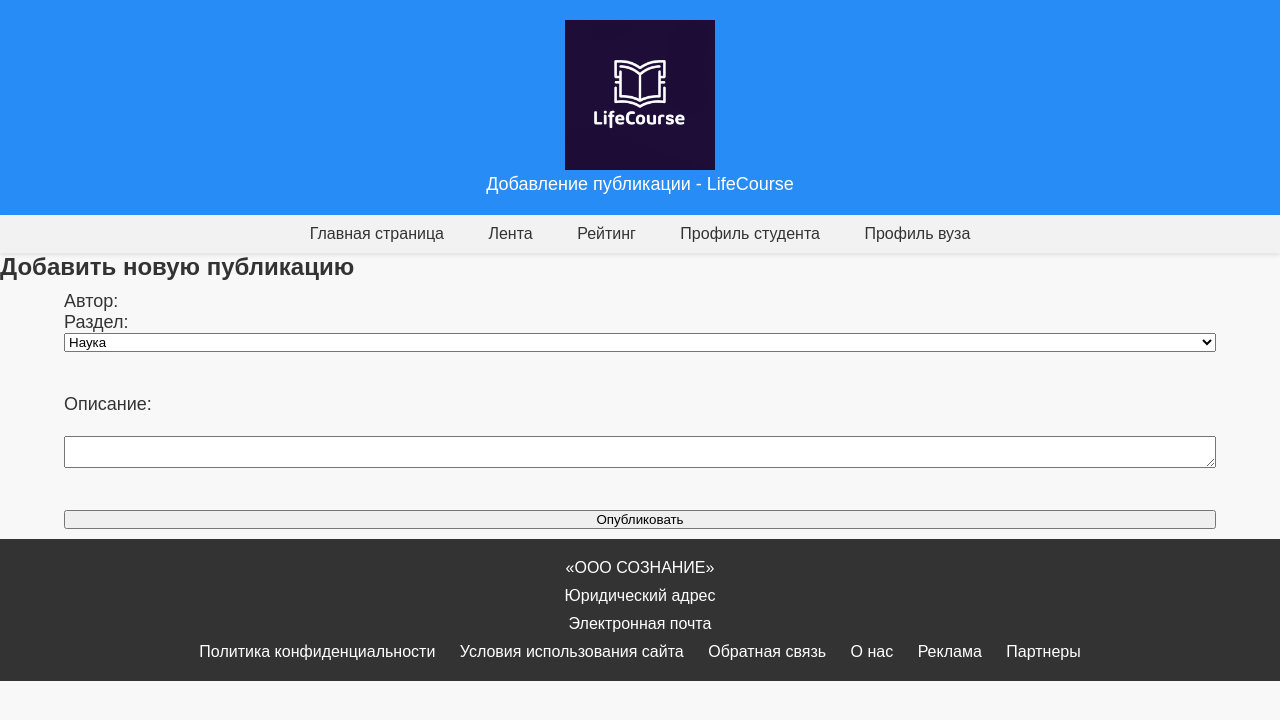
After one commit to runner56/PER-ASPERA-AD-CODUM, a Symfony app: template templates/add_publication.html.twig in a window 1280 px wide. The commit adds this page. Shown: the top 720 px of the page. Run offline with Twig, Linux system fonts and the light colour scheme; the template is opened without the code that fills it, so the values that code supplies are empty; some libraries are stand-ins or nearby versions.

Commit message:
many some fix

```diff
--- a/site/main.html
+++ b/site/main.html
@@ -52,9 +52,9 @@
 </div>
 
 <div class="login-button">
-    <button onclick="location.href='login_registration.html'">Войти</button>
-    <button onclick="location.href='registration.html'">Регистрация</button>
-    <button onclick="location.href='profile.html'" style="display: none;">Профиль</button>
+    <button onclick="location.href='/login'">Войти</button>
+    <button onclick="location.href='/registration'">Регистрация</button>
+    <button onclick="location.href='/profile'" style="display: none;">Профиль</button>
     <img src="profile_icon.jpg" alt="Профиль" id="profileIcon" style="display: none;">
 </div>
 
--- /dev/null
+++ b/templates/add_publication.html.twig
@@ -0,0 +1,85 @@
+<!DOCTYPE html>
+<html lang="en">
+
+<head>
+    <meta charset="UTF-8">
+    <meta name="viewport" content="width=device-width, initial-scale=1.0">
+    <title>Добавить публикацию</title>
+    <link rel="stylesheet" href="{{ asset('css/styles.css') }}">
+    <style>
+
+        .form {
+            display: flex;
+            flex-direction: column;
+            font-size: large;
+            margin: 10px 5%;
+        }
+
+    </style>
+    <script src="https://cdn.tiny.cloud/1/lp0iezkz87fcoup2c73hvas0ziz27pmshmwroq32j1gaqwh2/tinymce/6/tinymce.min.js"
+            referrerpolicy="origin"></script>
+    <script>
+        tinymce.init({
+            selector: '.redactor'
+        });
+    </script>
+</head>
+
+<body>
+<header>
+    <div class="logo">
+        <img src="{{ asset('static/logo.jpg') }}" alt="Логотип">
+    </div>
+    <div class="description">
+        <p>Добавление публикации - LifeCourse</p>
+    </div>
+</header>
+
+<nav class="main-menu">
+    <ul>
+        <li><a href="main.html">Главная страница</a></li>
+        <li><a href="feed.html">Лента</a></li>
+        <li><a href="rating.html">Рейтинг</a></li>
+        <li><a href="user_profile.html">Профиль студента</a></li>
+        <li><a href="profile_university.html">Профиль вуза</a></li>
+    </ul>
+</nav>
+
+<div class="publication-form">
+    <h2>Добавить новую публикацию</h2>
+    <form id="publication-form" class="form">
+        <label for="author">Автор: {{ app.user.lastname }} {{ app.user.firstname }}</label>
+        <label for="section">Раздел:</label>
+        <select id="section" name="section" required>
+            <option value="Наука">Наука</option>
+            <option value="Искусство">Искусство</option>
+            <option value="Технологии">Технологии</option>
+            <option value="Путешествия">Путешествия</option>
+            <option value="Фотография">Фотография</option>
+        </select><br><br>
+        <label for="description">Описание:</label><br>
+        <textarea id="description" class="redactor" name="description" required></textarea><br><br>
+        <button type="submit">Опубликовать</button>
+    </form>
+</div>
+
+<footer>
+    <div class="company-info">
+        <p>«ООО СОЗНАНИЕ»</p>
+        <p>Юридический адрес</p>
+        <p>Электронная почта</p>
+    </div>
+    <div class="additional-links">
+        <a href="#">Политика конфиденциальности</a>
+        <a href="#">Условия использования сайта</a>
+        <a href="#">Обратная связь</a>
+        <a href="#">О нас</a>
+        <a href="#">Реклама</a>
+        <a href="#">Партнеры</a>
+    </div>
+</footer>
+
+<script src="../public/add_publication.js"></script>
+</body>
+
+</html>
```
Also changed, not shown: src/Controller/IndexController.php (+23 -2 lines), src/Entity/User.php (+15 -0 lines), src/Repository/UserRepository.php (+9 -0 lines), templates/index.html.twig (+15 -5 lines), templates/user_profile.html.twig (added, +72 -0 lines).
